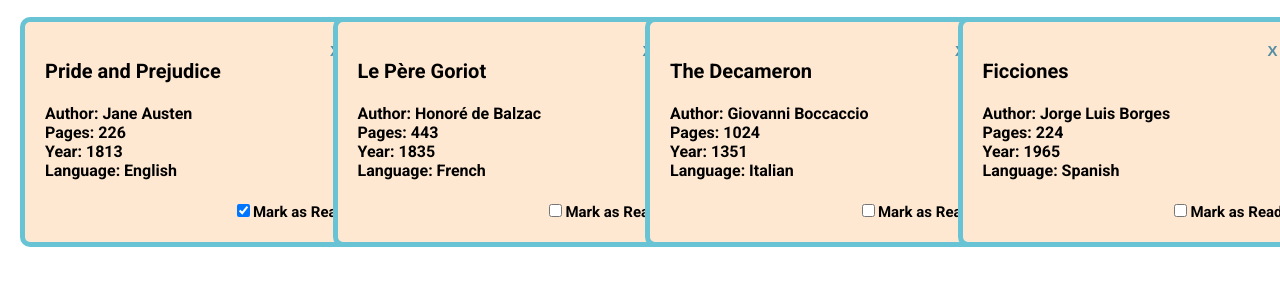
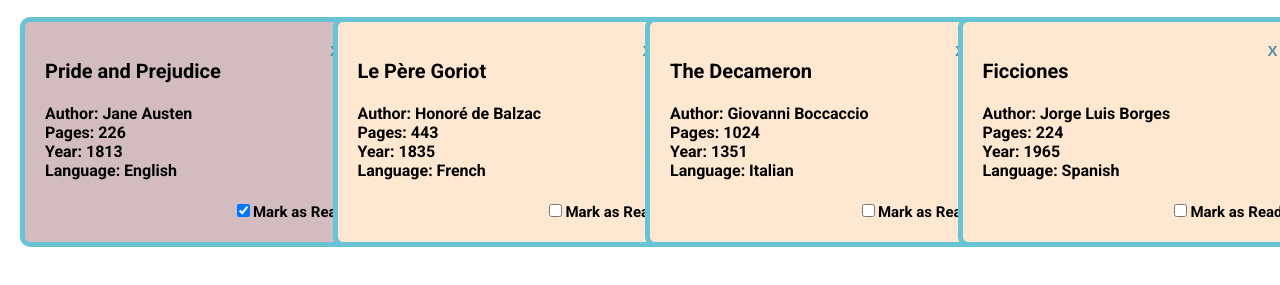
Before and after one commit to gregorytanhx/odin-library, a plain HTML site: page index.html in a window 1280 px wide. Both pictures are taken after a click on the checkbox 243 px from the left and 281 px from the top of the page. Shown: the part 71-356 px from the top of the page. Drawn offline with Linux system fonts and the light colour scheme.

Commit message:
adds mark as read function

```diff
--- a/script.js
+++ b/script.js
@@ -31,7 +31,7 @@ function Book(title, author, pages, year, language) {
                     </div>
                     <br>
                     <div class="read-status">
-                    <input type="checkbox">Mark as Read</input>
+                    <input type="checkbox" id="read${id}">Mark as Read</input>
                     </div>
                     `;
 
@@ -50,22 +50,51 @@ function deleteBook(event) {
     console.log(idx, myLibrary);
 }
 
+function updateReadStatus(event) {
+    let idx = event.target.id.slice(4);
+    if (myLibrary[idx].read) {
+        myLibrary[idx].read = false;
+    } else {
+        myLibrary[idx].read = true;
+    }
+    console.log(idx, myLibrary[idx].read);
+    // change background color based on read status
+    let bookCard = document.getElementById(`book${idx}`);
+    console.log(bookCard);
+    if (myLibrary[idx].read) {
+        bookCard.style.backgroundColor = style.getPropertyValue('--read-color');
+    } else {
+        bookCard.style.backgroundColor =
+            style.getPropertyValue('--unread-color');
+    }
+}
+
 function displayBooks() {
     bookContainer = document.querySelector('.books-container');
     bookContainer.innerHTML = '';
     for (let i = 0; i < myLibrary.length; i++) {
         let bookCard = document.createElement('div');
         bookCard.className = 'book-card';
+        bookCard.id = `book${i}`;
         bookCard.innerHTML = myLibrary[i].getHTML(i);
         bookContainer.appendChild(bookCard);
     }
 
+    // adds listener for delete buttons
     let deleteBtn = document.querySelectorAll('.deleteBtn');
     for (let btn of deleteBtn) {
         btn.addEventListener('click', deleteBook);
     }
+
+    // adds listener for mark as read toggle
+
+    let toggles = document.querySelectorAll('input[type=checkbox]');
+    for (let toggle of toggles) {
+        toggle.addEventListener('input', updateReadStatus);
+    }
 }
 
+var style = window.getComputedStyle(document.body);
 
 const myLibrary = [];
 
--- a/style.css
+++ b/style.css
@@ -1,7 +1,8 @@
 :root {
     --card-width: 300px;
     --card-height: 180px;
-
+    --read-color: #D3BCC0;
+    --unread-color: #FFE8D1;
 }
 
 
@@ -40,9 +41,9 @@ body {
     width: var(--card-width);
     height: var(--card-height);
     border: 5px solid #68C3D4;
-    background-color: #FFE8D1;
     border-radius: 10px;
     color: #000000 ;
+    background-color: var(--unread-color);
     font-weight: bold;
     display: grid;
     overflow: hidden;
@@ -62,7 +63,7 @@ body {
     width: 20px;
     padding: 0;
     border: 0;
-    background-color: #FFE8D1;
+    background: none;
     font-weight: bold;
     color: #568EA3;
     justify-self: right;
```
